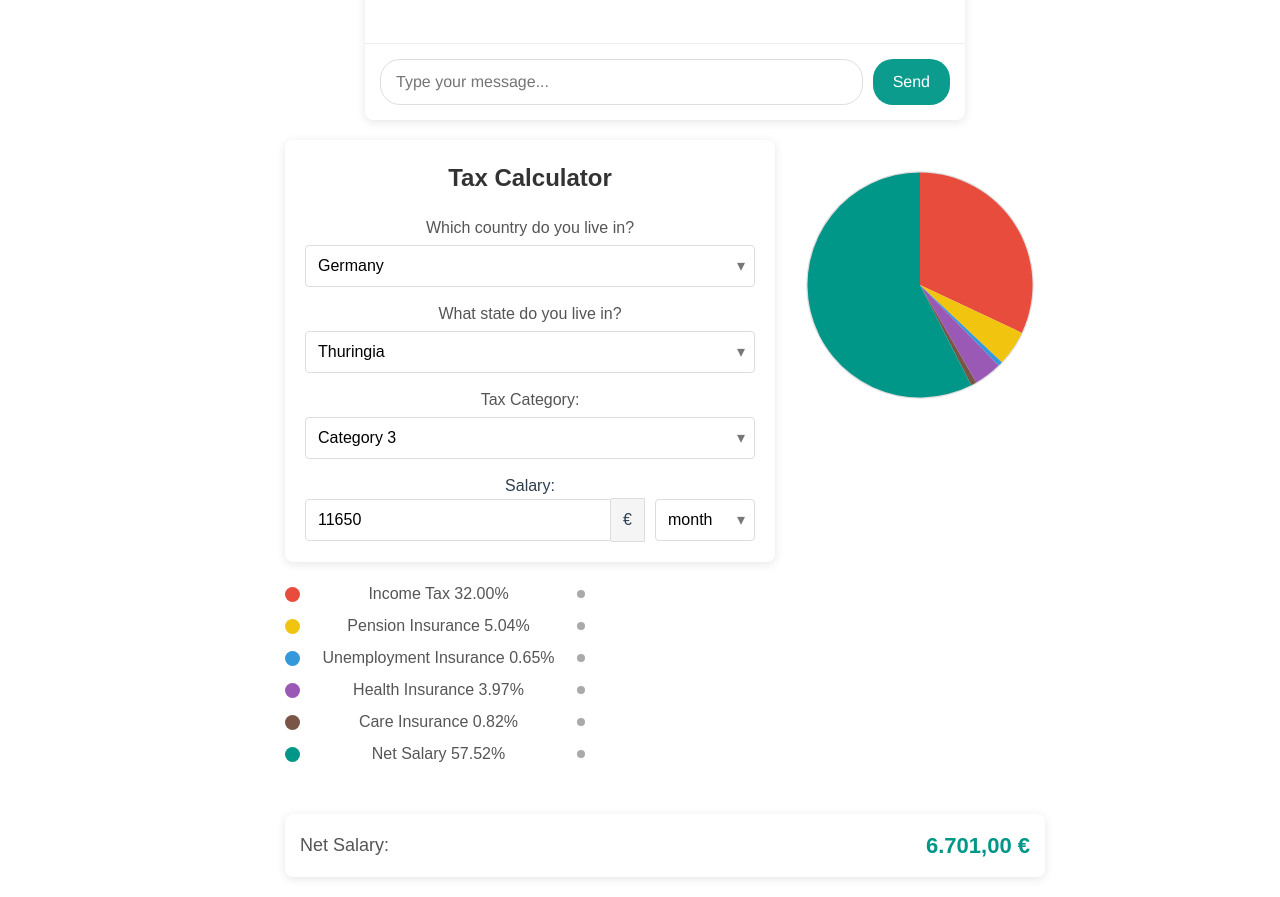
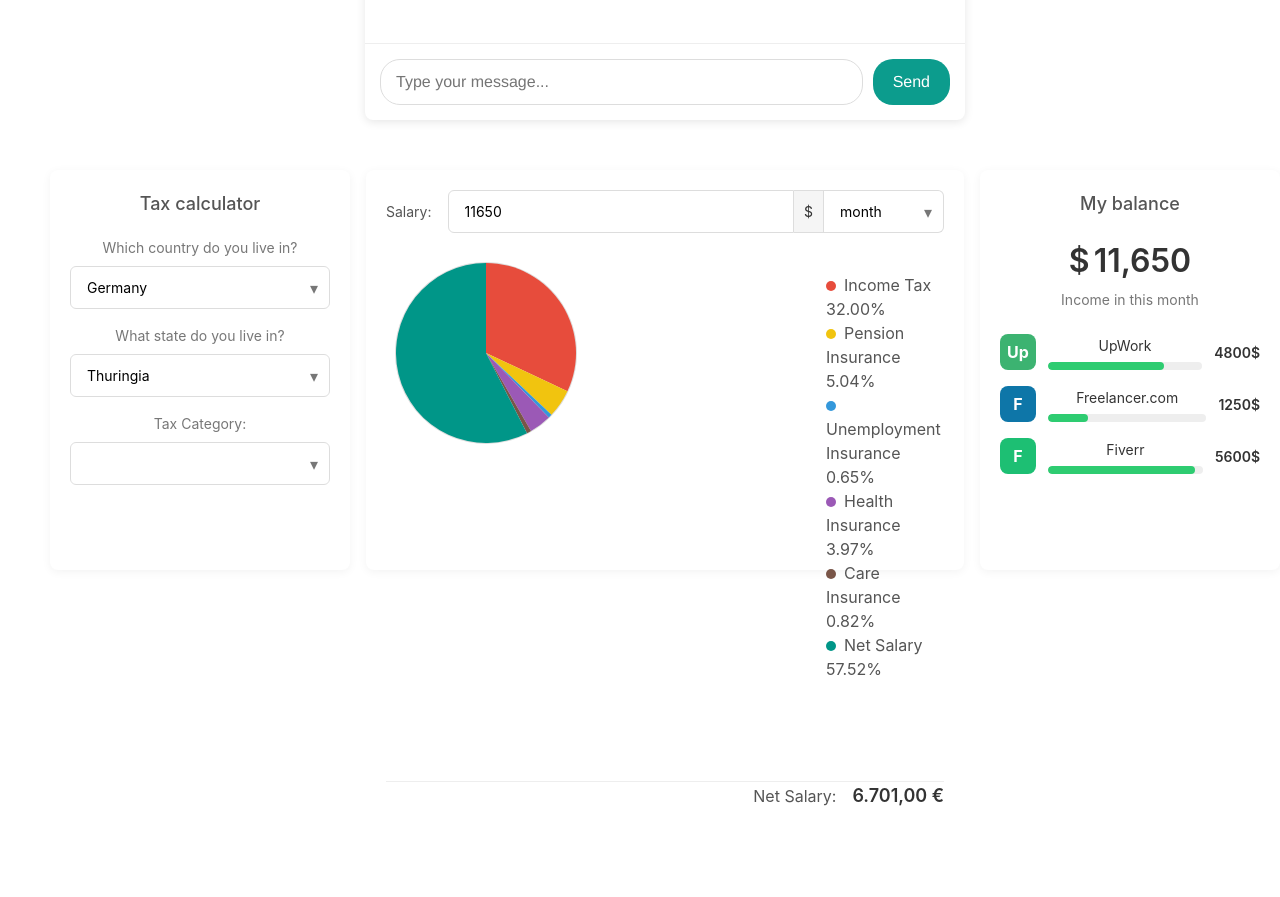
Before and after one commit to Yevheniia98/Freelancer-task, a Vue app: page /home-saas in a window 1280 px wide. Shown: the part 1940-2837 px from the top of the page. After the commit the page ends 2801 px from the top, so only its background shows below. Built offline with nearby package versions, Linux system fonts and the light colour scheme.

Commit message:
UI design change for Tax calculator, pia charge work

```diff
--- a/src/components/dashboard/TaxSection.vue
+++ b/src/components/dashboard/TaxSection.vue
@@ -2,10 +2,9 @@
   <div class="tax-calculator-container">
     <div class="tax-calculator-card">
       <h2 class="card-title">
-        Tax Calculator
+        Tax calculator
       </h2>
 
-      <!-- Country Selection -->
       <div class="form-group">
         <label>Which country do you live in?</label>
         <div class="select-container">
@@ -30,7 +29,6 @@
         </div>
       </div>
 
-      <!-- State Selection (only if Germany) -->
       <div
         v-if="country === 'Germany'"
         class="form-group"
@@ -53,18 +51,11 @@
             <option value="Hesse">
               Hesse
             </option>
-            <option value="Baden-Württemberg">
-              Baden-Württemberg
-            </option>
-            <option value="North Rhine-Westphalia">
-              North Rhine-Westphalia
-            </option>
           </select>
           <span class="select-arrow">&#9662;</span>
         </div>
       </div>
 
-      <!-- Tax Category Selection -->
       <div class="form-group">
         <label>Tax Category:</label>
         <div class="select-container">
@@ -72,34 +63,38 @@
             v-model="taxCategory"
             class="form-select"
           >
-            <option
-              v-for="n in 6"
-              :key="n"
-              :value="n"
-            >
-              Category {{ n }}
+            <option value="Category 1">
+              Category 1
+            </option>
+            <option value="Category 2">
+              Category 2
+            </option>
+            <option value="Category 3">
+              Category 3
+            </option>
+            <option value="Category 4">
+              Category 4
             </option>
           </select>
           <span class="select-arrow">&#9662;</span>
         </div>
       </div>
+    </div>
 
-      <!-- Salary Input -->
+    <div class="tax-breakdown-card">
       <div class="salary-input">
         <label>Salary:</label>
         <div class="input-group">
           <input
-            v-model.number="salary"
+            v-model="salary"
             type="number"
             class="form-input"
-            @input="calculateTaxes"
           >
-          <span class="currency">€</span>
+          <span class="currency">$</span>
           <div class="select-container period-select">
             <select
               v-model="salaryPeriod"
               class="form-select"
-              @change="calculateTaxes"
             >
               <option value="month">
                 month
@@ -109,7 +104,6 @@
               </option>
             </select>
             <span class="select-arrow">&#9662;</span>
-          </div>
           </div>
         </div>
       </div>
@@ -143,12 +137,13 @@
         >
           <span
             class="legend-color"
-          :style="{ backgroundColor: colors[key] }"
+            :style="{ backgroundColor: colors[key], borderRadius: '50%', width: '10px', height: '10px', display: 'inline-block' }"
           />
           <span class="legend-label">{{ getTaxLabel(key) }} {{ tax.percentage.toFixed(2) }}%</span>
           <span class="legend-dot" />
         </div>
       </div>
+
 
       <!-- Net Salary Display -->
       <div class="net-salary-result">
@@ -160,7 +155,95 @@
         </div>
       </div>
     </div>
+
+
+    <div class="balance-card">
+      <h2 class="card-title">
+        My balance
+      </h2>
+      <div class="balance-amount">
+        <span class="currency-symbol">$</span>
+        <span class="amount">11,650</span>
+      </div>
+      <div class="balance-period">
+        Income in this month
+      </div>
+
+      <div class="income-sources">
+        <div class="income-source">
+          <div
+            class="source-logo"
+            style="background-color: #3cb371;"
+          >
+            <span>Up</span>
+          </div>
+          <div class="source-details">
+            <div class="source-name">
+              UpWork
+            </div>
+            <div class="source-progress-container">
+              <div
+                class="source-progress"
+                style="width: 75%;"
+              />
+            </div>
+          </div>
+          <div class="source-amount">
+            4800$
+          </div>
+        </div>
+
+        <div class="income-source">
+          <div
+            class="source-logo"
+            style="background-color: #0e76a8;"
+          >
+            <span>F</span>
+          </div>
+          <div class="source-details">
+            <div class="source-name">
+              Freelancer.com
+            </div>
+            <div class="source-progress-container">
+              <div
+                class="source-progress"
+                style="width: 25%;"
+              />
+            </div>
+          </div>
+          <div class="source-amount">
+            1250$
+          </div>
+        </div>
+
+        <div class="income-source">
+          <div
+            class="source-logo"
+            style="background-color: #1dbf73;"
+          >
+            <span>F</span>
+          </div>
+          <div class="source-details">
+            <div class="source-name">
+              Fiverr
+            </div>
+            <div class="source-progress-container">
+              <div
+                class="source-progress"
+                style="width: 95%;"
+              />
+            </div>
+          </div>
+          <div class="source-amount">
+            5600$
+          </div>
+        </div>
+      </div>
+    </div>
+  </div>
 </template>
+
+
 
     <script>
     export default {
@@ -316,6 +399,8 @@
 
       return { path, color };
     },
+
+
     getTaxLabel(key) {
       const labels = {
         incomeTax: "Income Tax",
@@ -331,113 +416,222 @@
 };
 </script>
 
+
+
+
+
     <style scoped>
     .tax-calculator-container {
       display: flex;
-    flex-direction: column;
-    max-width: 800px;
-    margin: 0 auto;
+      gap: 16px;
+      font-family: -apple-system, BlinkMacSystemFont, 'Segoe UI', Poppins, Oxygen, Ubuntu, sans-serif;
+      color: #333;
+      margin-top: 50px;
+      margin-bottom: 50px;
+      height: 400px;
+    }
+
+    .tax-calculator-card, .tax-breakdown-card, .balance-card {
+      background-color: white;
+      border-radius: 8px;
+      box-shadow: 0 2px 10px rgba(0, 0, 0, 0.05);
       padding: 20px;
-    font-family: Arial, sans-serif;
     }
 
     .tax-calculator-card {
-    background-color: white;
-    border-radius: 8px;
-    box-shadow: 0 2px 10px rgba(0, 0, 0, 0.1);
-    padding: 20px;
+      flex: 1;
+      max-width: 300px;
+    }
+
+    .tax-breakdown-card {
+      flex: 2;
+    }
+
+    .balance-card {
+      flex: 1;
+      max-width: 300px;
+    }
+
+    .card-title {
+      font-size: 18px;
+      font-weight: 500;
+      color: #555;
+      margin-top: 0;
       margin-bottom: 20px;
     }
 
-  .card-title {
-    font-size: 24px;
-    margin-top: 0;
-    margin-bottom: 20px;
-    color: #333;
-  }
-
     .form-group {
-    margin-bottom: 15px;
+      margin-bottom: 16px;
     }
 
     .form-group label {
       display: block;
-    margin-bottom: 5px;
-    color: #555;
+      color: #777;
+      font-size: 14px;
+      margin-bottom: 8px;
     }
 
     .select-container {
       position: relative;
-    width: 100%;
     }
 
     .form-select {
       width: 100%;
-    padding: 8px 12px;
+      padding: 10px 16px;
       border: 1px solid #ddd;
-    border-radius: 4px;
+      border-radius: 6px;
+      background-color: white;
       appearance: none;
-    background-color: white;
+      font-size: 14px;
     }
 
     .select-arrow {
       position: absolute;
-    right: 10px;
+      right: 12px;
       top: 50%;
       transform: translateY(-50%);
+      color: #777;
       pointer-events: none;
-    color: #777;
     }
 
     .salary-input {
-    margin-top: 15px;
+      display: flex;
+      align-items: center;
+      margin-bottom: 20px;
+    }
+
+    .salary-input label {
+      margin-right: 16px;
+      white-space: nowrap;
+      font-size: 14px;
+      color: #555;
     }
 
     .input-group {
       display: flex;
-    align-items: center;
+      flex: 1;
     }
 
     .form-input {
       flex: 1;
-    padding: 8px 12px;
+      padding: 10px 16px;
       border: 1px solid #ddd;
-    border-radius: 4px 0 0 4px;
+      border-radius: 6px 0 0 6px;
+      font-size: 14px;
     }
 
     .currency {
+      display: flex;
+      align-items: center;
+      padding: 0 10px;
       background-color: #f5f5f5;
-    padding: 9px 12px;
       border: 1px solid #ddd;
+      border-left: none;
+      font-size: 14px;
+    }
+
+    .period-select {
+      width: 120px;
+    }
+
+    .period-select .form-select {
+      border-radius: 0 6px 6px 0;
       border-left: none;
     }
 
-  .period-select {
-    width: 100px;
-    margin-left: 10px;
+    .tax-visualization {
+      display: flex;
+      margin-top: 20px;
+      width: 200px;
+      height: 200px;
     }
 
-  .period-select .form-select {
-    border-radius: 4px;
+    .pie-chart {
+      width: 180px;
+      height: 180px;
     }
 
-  .tax-visualization {
-    width: 200px;
-    height: 200px;
-    margin: 20px auto;
+    .tax-breakdown-list {
+      flex: 1;
+      padding-left: 20px;
     }
 
-  .tax-breakdown-legend {
+    .tax-item {
       display: flex;
-    flex-direction: column;
-    margin-bottom: 20px;
+      align-items: center;
+      justify-content: space-between;
+      margin-bottom: 10px;
+    }
+
+    .tax-label {
+      font-size: 14px;
+      color: #555;
+    }
+
+    .tax-indicator {
+      width: 16px;
+      height: 16px;
+      border-radius: 50%;
+    }
+
+    .net-salary-result {
+      display: flex;
+      align-items: center;
+      justify-content: flex-end;
+      margin-top: 0px;
+      padding-top: 0px;
+      border-top: 1px solid #eee;
+      transform: translate(0px, -80px);
+    }
+
+    .net-label {
+      font-size: 16px;
+      color: #555;
+      margin-right: 16px;
+    }
+
+    .net-amount {
+      font-size: 18px;
+      font-weight: 600;
+    }
+
+    .balance-amount {
+      font-size: 32px;
+      font-weight: 600;
+      margin-bottom: 4px;
+    }
+
+    .currency-symbol {
+      margin-right: 4px;
+    }
+
+    .balance-period {
+      font-size: 14px;
+      color: #777;
+      margin-bottom: 24px;
+    }
+
+    .income-sources {
+      margin-top: 24px;
+    }
+
+    .income-source {
+      display: flex;
+      align-items: center;
+      margin-bottom: 16px;
     }
 
     .legend-item {
-    display: flex;
-    align-items: center;
-    margin-bottom: 8px;
+      text-align: left;
+      margin-left: 440px;
+      transform: translate(0px, -180px);
     }
+
+    .legend-label {
+        flex: 1;
+        color: #555;
+    }
+
 
     .legend-color {
         width: 15px;
@@ -446,63 +640,44 @@
         margin-right: 8px;
     }
 
-  .legend-label {
-    flex: 1;
-    color: #555;
+
+    .source-logo {
+      width: 36px;
+      height: 36px;
+      border-radius: 8px;
+      color: white;
+      display: flex;
+      align-items: center;
+      justify-content: center;
+      font-weight: bold;
+      margin-right: 12px;
     }
 
-  .legend-dot {
-    width: 8px;
-    height: 8px;
-    border-radius: 50%;
-    background-color: #aaa;
-    margin-left: 8px;
+    .source-details {
+      flex: 1;
     }
 
-  .net-salary-result {
-    background-color: white;
-    border-radius: 8px;
-    box-shadow: 0 2px 10px rgba(0, 0, 0, 0.1);
-    padding: 15px;
-    margin-top: 20px;
-    display: flex;
-    justify-content: space-between;
-    align-items: center;
+    .source-name {
+      font-size: 14px;
+      margin-bottom: 6px;
     }
 
-  .net-label {
-    font-size: 18px;
-    color: #555;
+    .source-progress-container {
+      height: 8px;
+      background-color: #eee;
+      border-radius: 4px;
+      overflow: hidden;
     }
 
-  .net-amount {
-    font-size: 22px;
-    font-weight: bold;
-    color: #009688;
+    .source-progress {
+      height: 100%;
+      background-color: #2ecc71;
+      border-radius: 4px;
     }
 
-  @media (min-width: 768px) {
-    .tax-calculator-container {
-      flex-direction: row;
-      flex-wrap: wrap;
-    }
-
-    .tax-calculator-card {
-      flex: 1;
-      margin-right: 20px;
-    }
-
-    .tax-visualization {
-      width: 250px;
-      height: 250px;
-    }
-
-    .tax-breakdown-legend {
-      width: 300px;
-    }
-
-    .net-salary-result {
-      width: 100%;
-    }
+    .source-amount {
+      font-size: 14px;
+      font-weight: 600;
+      margin-left: 12px;
     }
     </style>
```
Lines whose indentation alone changed are shown as unchanged.
